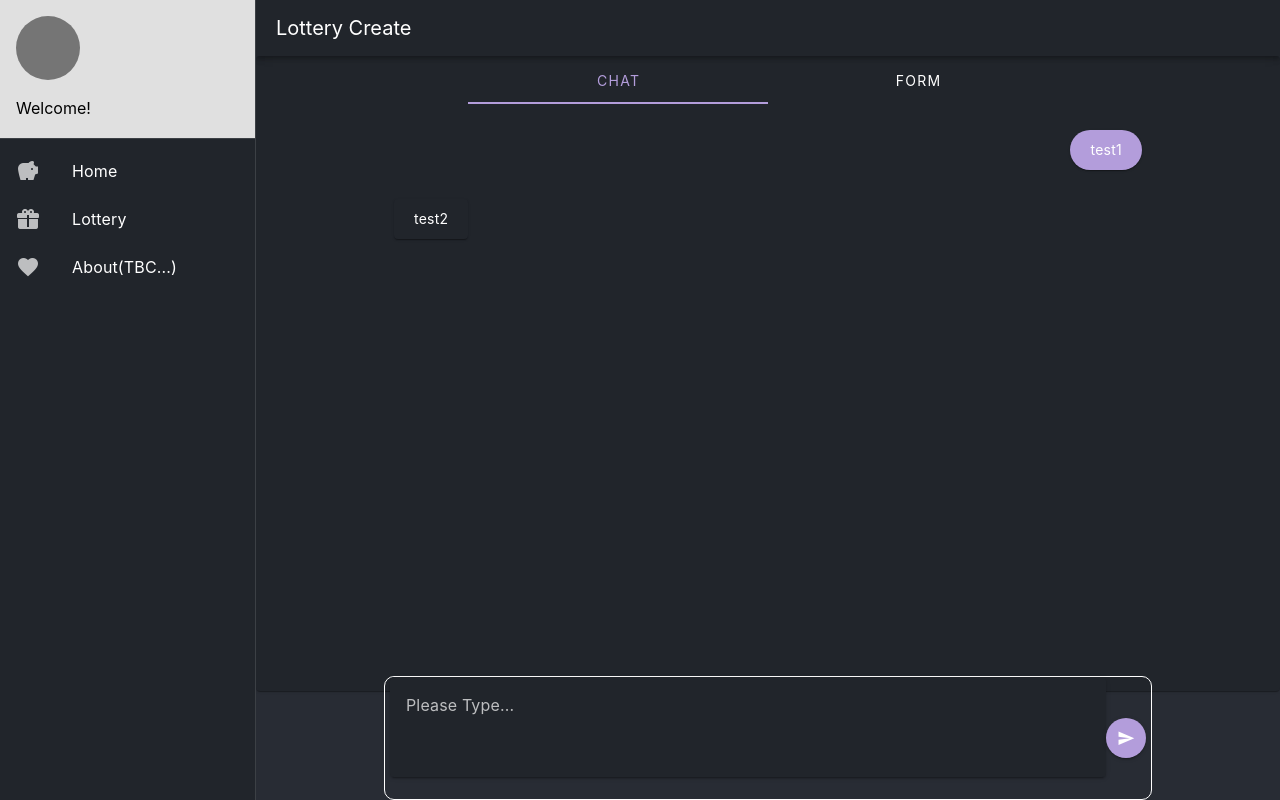
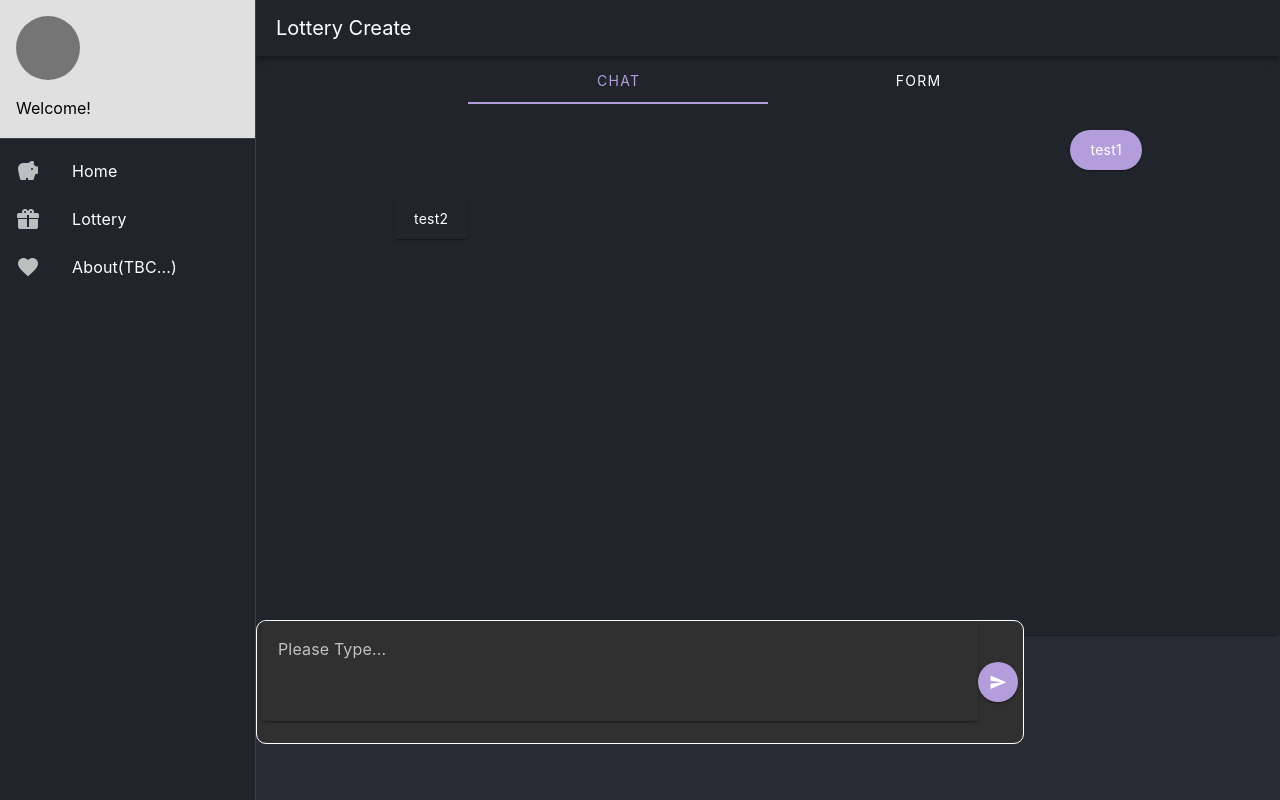
Before and after one commit to wangchristine/pigpen-vue, a Vue app: page /pigpen-vue/lottery/create in a window 1280 px wide. Built offline with nearby package versions, Linux system fonts and the light colour scheme.

Commit message:
feat: update css

```diff
--- a/src/components/Lottery/LotteryChat.vue
+++ b/src/components/Lottery/LotteryChat.vue
@@ -31,7 +31,6 @@ const sendMessage = () => {
     <div class="input-block">
       <v-textarea
         v-model="currentMessage"
-        class=""
         label="Please Type..."
         variant="solo"
         rows="3"
@@ -45,9 +44,8 @@ const sendMessage = () => {
 
 <style scoped>
 .chat-container {
-  display: flex;
-  justify-content: center;
-  flex-wrap: wrap;
+  max-width: 768px;
+  margin: 0 auto;
 }
 
 .chat-block {
@@ -55,8 +53,7 @@ const sendMessage = () => {
   overflow-x: hidden;
   padding: 10px;
   width: 100%;
-  max-width: 768px;
-  height: calc(100vh - 245px);
+  height: calc(100vh - 250px);
 }
 
 .chat-block .my-message {
@@ -85,8 +82,28 @@ const sendMessage = () => {
   max-width: 768px;
   border-radius: 10px;
   padding: 0 5px;
+  margin-bottom: 5px;
+  background-color: #303030;
+  z-index: 1;
 
   /* 暫時 */
   border: solid 0.5px;
 }
+
+::v-deep(.input-block .v-field) {
+  background-color: #303030 !important;
+}
+
+@media (max-width: 1280px) {
+  .chat-block {
+    height: calc(100vh - 245px - 56px);
+  }
+  .input-block {
+    margin-bottom: 0;
+    bottom: 56px;
+
+    left: 50%;
+    transform: translateX(-50%);
+  }
+}
 </style>
```
